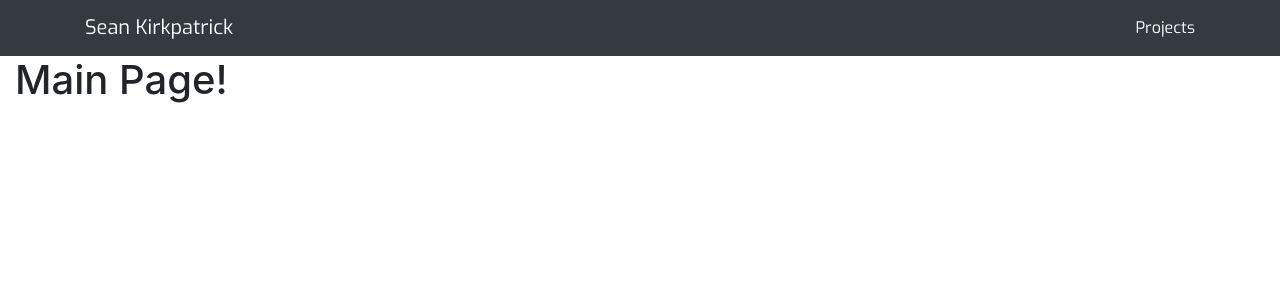
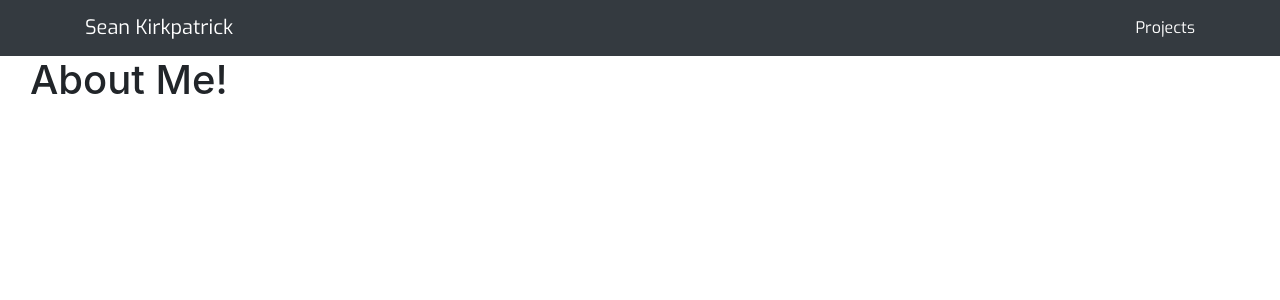
Before and after one commit to Skirkp18/Main-Portfolio, a React (Create React App) app in the folder main_portfolio/: page / in a window 1280 px wide. Shown: the top 300 px of the page. Built offline with nearby package versions, Linux system fonts and the light colour scheme.

Commit message:
added projects page and updated react router for nav tabs

```diff
--- a/main_portfolio/src/App.js
+++ b/main_portfolio/src/App.js
@@ -2,6 +2,7 @@ import React from "react";
 import { BrowserRouter as Router, Route } from "react-router-dom";
 import Navbar from "./components/navbar/navbar";
 import MainPage from "./pages/mainPage";
+import Projects from "./pages/projects";
 import './App.css';
 
 function App() {
@@ -10,6 +11,7 @@ function App() {
      <div>
        <Navbar />
       <Route exact path="/" component={MainPage} />
+      <Route exact path="/projects" component={Projects} />
      </div>
    </Router>
   );
--- /dev/null
+++ b/main_portfolio/src/components/aboutme/aboutme.js
@@ -0,0 +1,20 @@
+import React from "react";
+import {Container, Row, Col} from "react-bootstrap";
+import "./style.css";
+
+
+class aboutme extends React.Component {
+    render() {
+        return (<Container>
+            <Row>
+                <Col lg="12">
+                    <div>
+                        <h1>About Me!</h1>
+                    </div>
+                </Col>
+            </Row>
+        </Container>);
+    }
+};
+
+export default aboutme;
--- a/main_portfolio/src/components/navbar/navbar.js
+++ b/main_portfolio/src/components/navbar/navbar.js
@@ -6,7 +6,7 @@ function navBar() {
     return (
         <Navbar expand="lg" variant="dark" bg="dark">
             <Container>
-                <Navbar.Brand href="#" id="navbarTxt">Sean Kirkpatrick</Navbar.Brand>
+                <Navbar.Brand href="/" id="navbarTxt">Sean Kirkpatrick</Navbar.Brand>
                 <Navbar.Collapse className="justify-content-end">
                     <Navbar.Text id="navbarTxt"><a href="/projects">Projects</a></Navbar.Text>
                 </Navbar.Collapse>
--- a/main_portfolio/src/pages/mainPage.js
+++ b/main_portfolio/src/pages/mainPage.js
@@ -1,5 +1,6 @@
 import React from "react";
 import {Container, Row, Col} from "react-bootstrap";
+import AboutMe from "../components/aboutme/aboutme";
 
 
 function MainPage() {
@@ -7,7 +8,7 @@ function MainPage() {
         <Container fluid>
             <Row>
                 <Col lg="auto">
-                <h1>Main Page!</h1>
+                <AboutMe />
                 </Col>
             </Row>
         </Container>
--- /dev/null
+++ b/main_portfolio/src/pages/projects.js
@@ -0,0 +1,10 @@
+import React from "react";
+// import {Container, Row, Col} from "react-bootstrap";
+
+function projects() {
+    return(
+        <h1>Projects Page!</h1>
+    );
+};
+
+export default projects;
```
Also changed, not shown: main_portfolio/src/components/aboutme/style.css (added).
